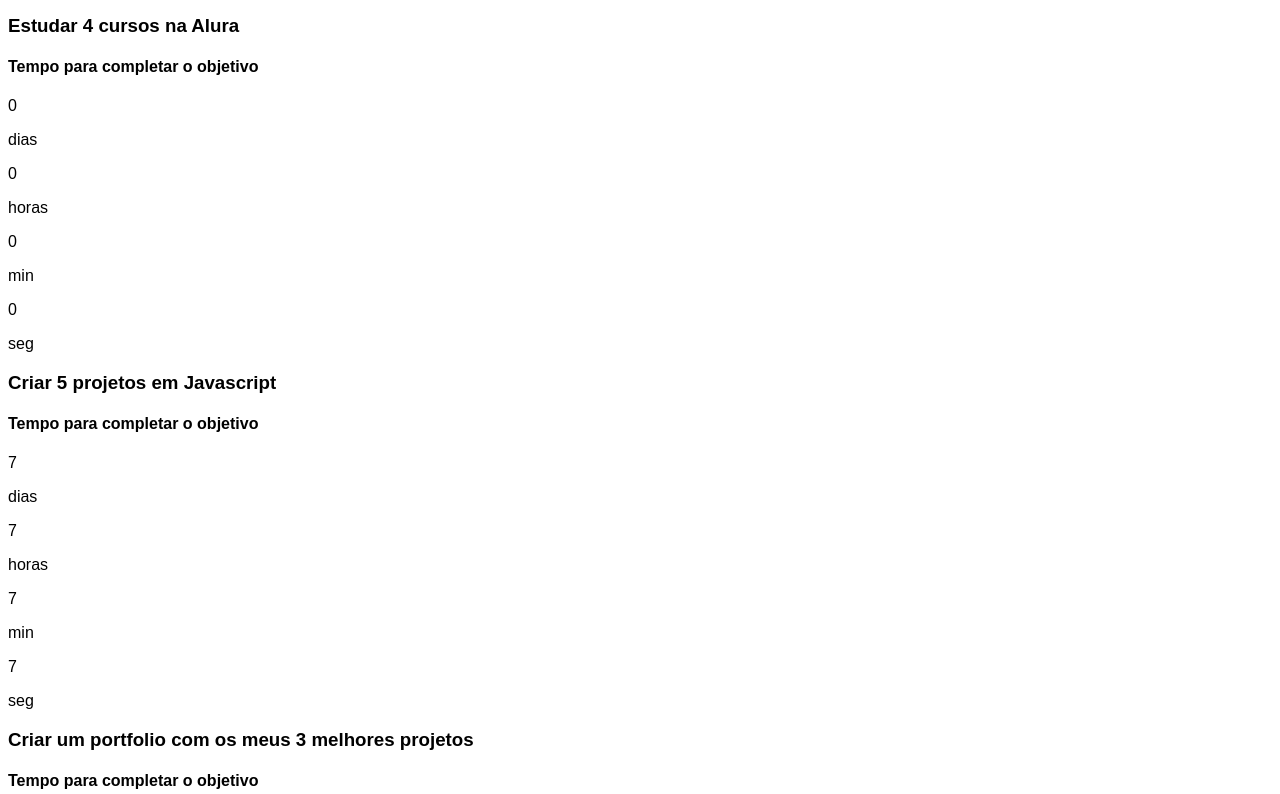
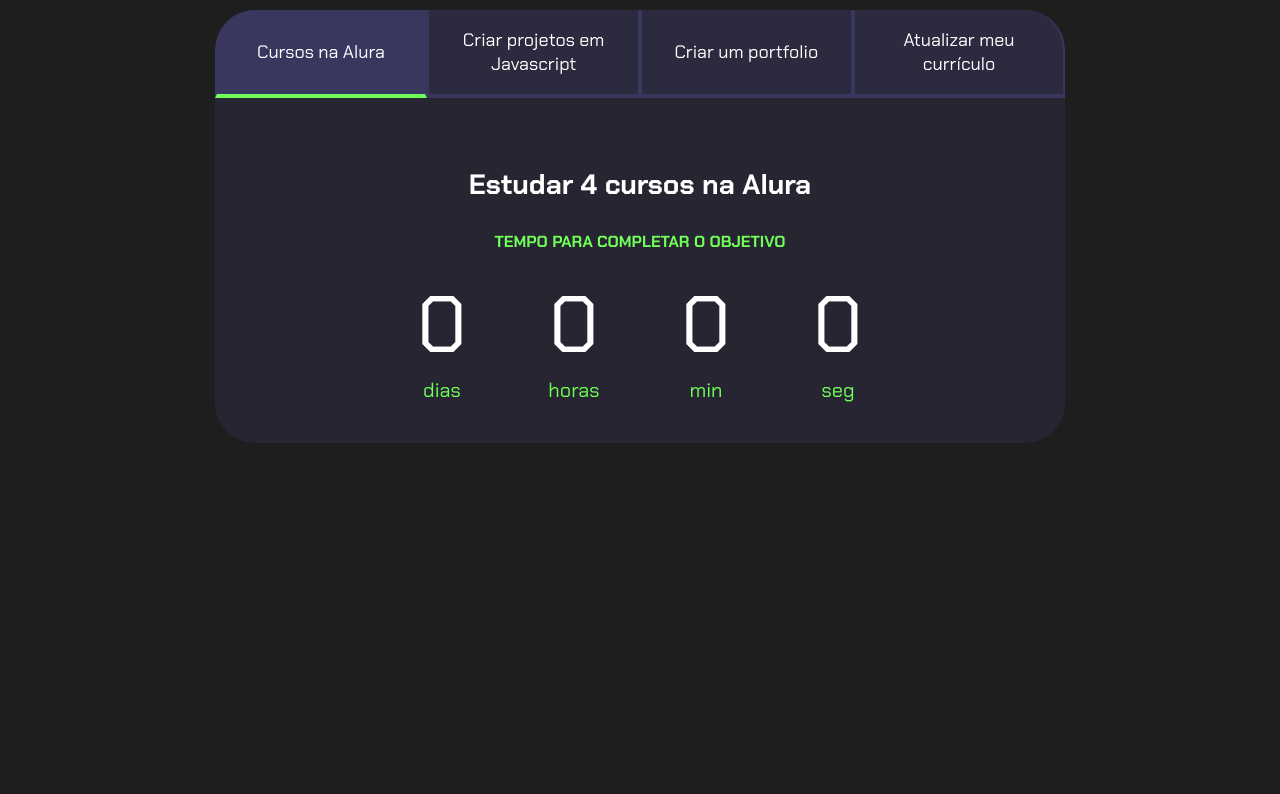
Before and after one commit to lebrondavid/3-anos-, a plain HTML site: page index.html in a window 1280 px wide. Shown: the part 93-887 px from the top of the page. After the commit the page ends 800 px from the top, so only its background shows below. Drawn offline with Linux system fonts and the light colour scheme.

Commit message:
Update style.css

```diff
--- a/style.css
+++ b/style.css
@@ -1,7 +1,6 @@
-# style.css
-@import url('https://fonts.googleapis.com/css2?family-Chakra+Petch:w ght@400:700&display=swap');
+@import url('https://fonts.googleapis.com/css2?family=Chakra+Petch:wght@400;700&display=swap');
 
-:root{
+:root {
     --cor-de-fundo: #1E1E1E;
     --verde: #6FFF57;
     --branco: #FFFFFF;
@@ -9,8 +8,121 @@
     --botao-inativo: rgba(58, 55, 94, 0.5);
     --texto-fundo: rgba(58, 55, 94, 0.3);
 }
-body{
+
+body {
     background-color: var(--cor-de-fundo);
     color: var(--branco);
     font-family: 'Chakra Petch', sans-serif;
 }
+
+
+.conteudo-principal {
+    display: flex;
+    flex-direction: column;
+    justify-content: center;
+    align-items: center;
+    max-width: 1200px;
+    width: 100%;
+    margin: 0 auto;
+}
+
+.titulo-principal {
+    text-align: left;
+    width: 100%;
+    font-size: 32px;
+}
+
+.titulo-principal span {
+    color: var(--verde);
+}
+
+
+.botao {
+    font-family: 'Chakra Petch', sans-serif;
+    background-color: var(--botao-inativo);
+    color: var(--branco);
+    display: flex;
+    justify-content: center;
+    padding: 1em;
+    font-size: 18px;
+    align-items: center;
+    width: 100%;
+    border-bottom: 4px solid var(--botao-ativo);
+    border-left: 2px solid var(--botao-ativo);
+    border-right: 2px solid var(--botao-ativo);
+    border-top: none;
+}
+
+.botao:first-child {
+    border-radius: 40px 40px 0 0;
+}
+
+.botoes {
+    display: block;
+}
+
+.botao.ativo{
+    background-color: var(--botao-ativo);
+    border-bottom: 4px solid var(--verde);
+}
+
+.abas-textos{
+    background-color: var(--texto-fundo);
+    padding: 40px;
+    border-radius: 0 0 40px 40px;
+}
+.aba-conteudo.ativo{
+    display:block;
+}
+
+.aba-conteudo{
+    display: none;
+}
+
+.aba-conteudo-titulo-principal{
+    font-size: 28px;
+    text-align: center;
+}
+.aba-conteudo-titulo-secundario{
+    text-align: center;
+    color: var(--verde);
+    text-transform: uppercase;
+}
+
+.contador{
+    display:flex;
+    justify-content: center;
+    flex-wrap: wrap;
+}
+.contador-digito{
+    padding: 0 16px;
+    text-align: center;
+    min-width: 100px;
+}
+
+.contador-digito-numero{
+    font-size: 80px;
+    margin: 0;
+
+}
+
+.contador-digito-texto{
+    color: var(--verde);
+    font-size: 20px;
+    margin: 0;
+
+}
+
+@media screen and (min-width: 768px) {
+    .botoes {
+        display: flex;
+    }
+
+    .botao:first-child {
+        border-radius: 40px 0 0 0;
+    }
+
+    .botao:last-child {
+        border-radius: 0 40px 0 0;
+    }
+}
```
